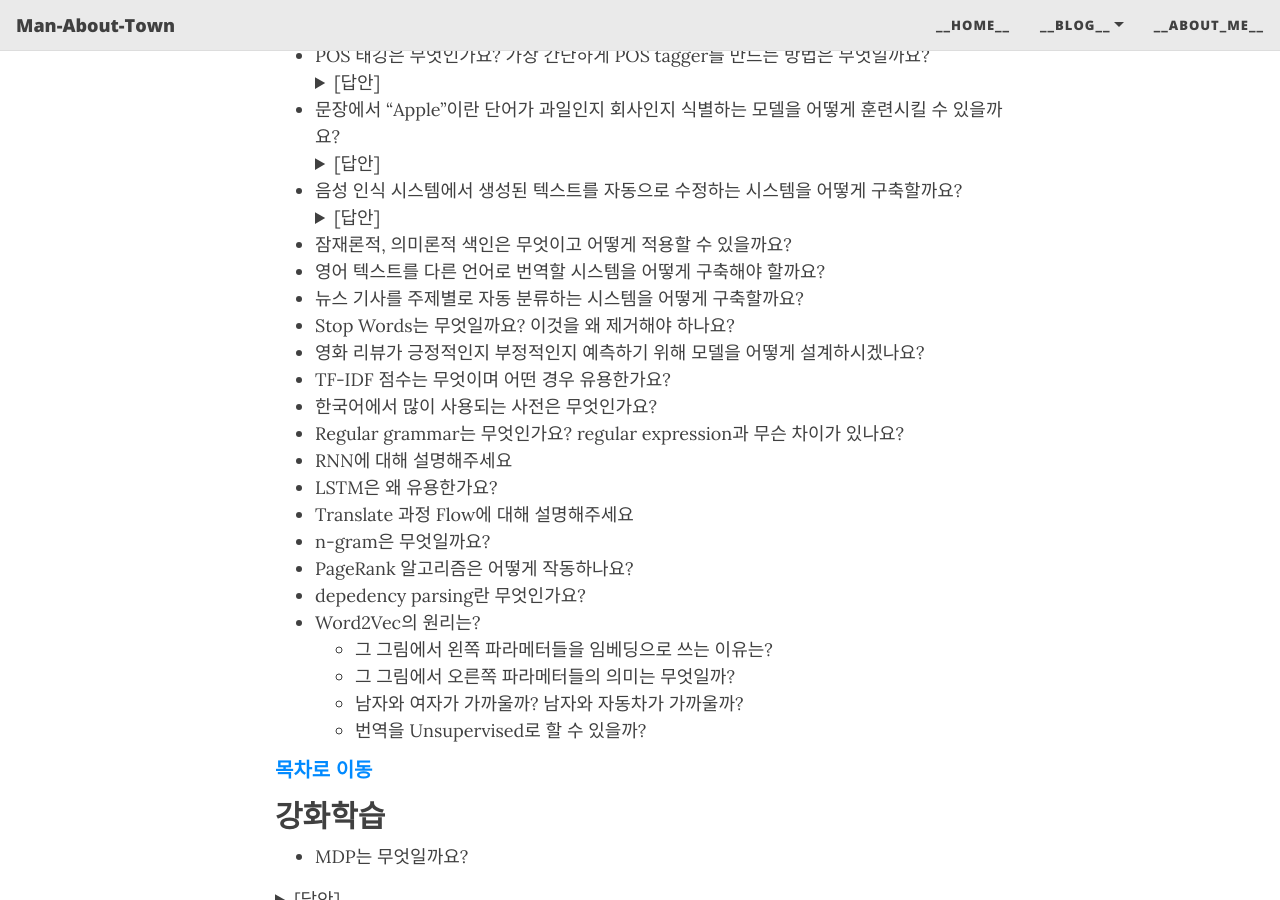
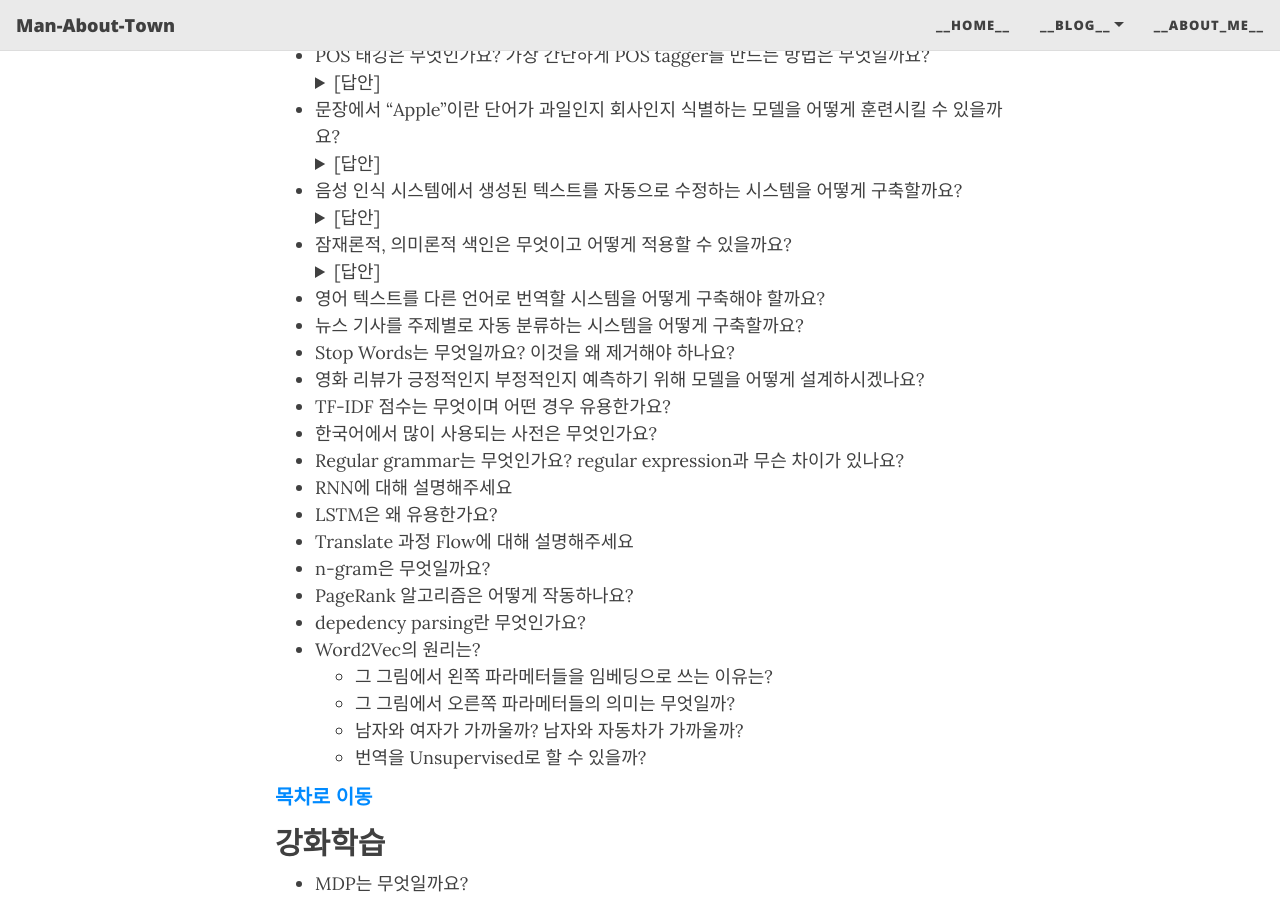
Before and after one commit to YongWookHa/yongwookha.github.io, a Jekyll site: the page built from collections/_MachineLearning/2021-01-29-Interview Question.md, in a window 1280 px wide and 900 px high, scrolled down 8794 px. Built offline with Jekyll 4.4.1, drawn with Linux system fonts in a browser that asks for light colours; nearby versions of some CDN libraries; some web fonts are replaced; formulas are drawn with MathJax 3; comment, search, counter and statistics services are not loaded.

Commit message:
update contents

```diff
--- a/collections/_MachineLearning/2021-01-29-Interview Question.md
+++ b/collections/_MachineLearning/2021-01-29-Interview Question.md
@@ -949,6 +949,13 @@ Answer by [YongWook Ha](https://github.com/YongWookHa)
 
   </details>
 - 잠재론적, 의미론적 색인은 무엇이고 어떻게 적용할 수 있을까요?
+  <details markdown="1">
+    <summary>[답안]</summary>
+
+    > 잠재 의미 색인(LSI, Latent Semantic Indexing) 혹은 잠재 의미 분석(LSA, Latent Semantic Analysis)은 BoW(Bag of Words)에 기반한 단어의 출현 빈도수를 이용한 수치화는 자연어에서 발생하는 동의어(Synonymy) 혹은 다의어(Polysemy)와 같은 문제를 다룰 수 없기에, 이를 보완하기 위해 만들어진 방법이다. 새로운 문서에 공존하는 단어들을 통계적으로 분석하여 단어의 의미를 문서단위로 다르게 예측한다.
+    > 참조 : [https://sens.tistory.com/354](https://sens.tistory.com/354)
+
+  </details>
 - 영어 텍스트를 다른 언어로 번역할 시스템을 어떻게 구축해야 할까요?
 - 뉴스 기사를 주제별로 자동 분류하는 시스템을 어떻게 구축할까요?
 - Stop Words는 무엇일까요? 이것을 왜 제거해야 하나요?
```
